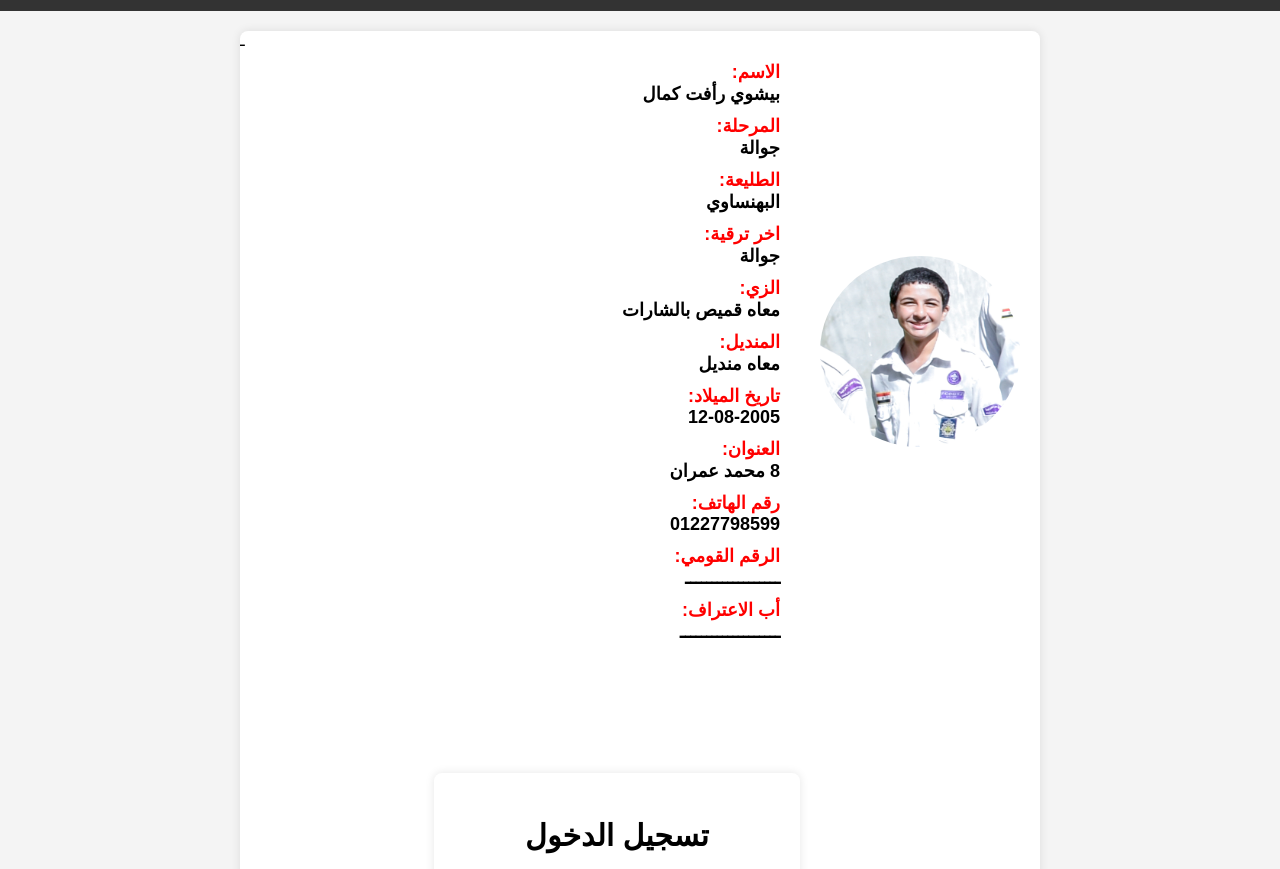
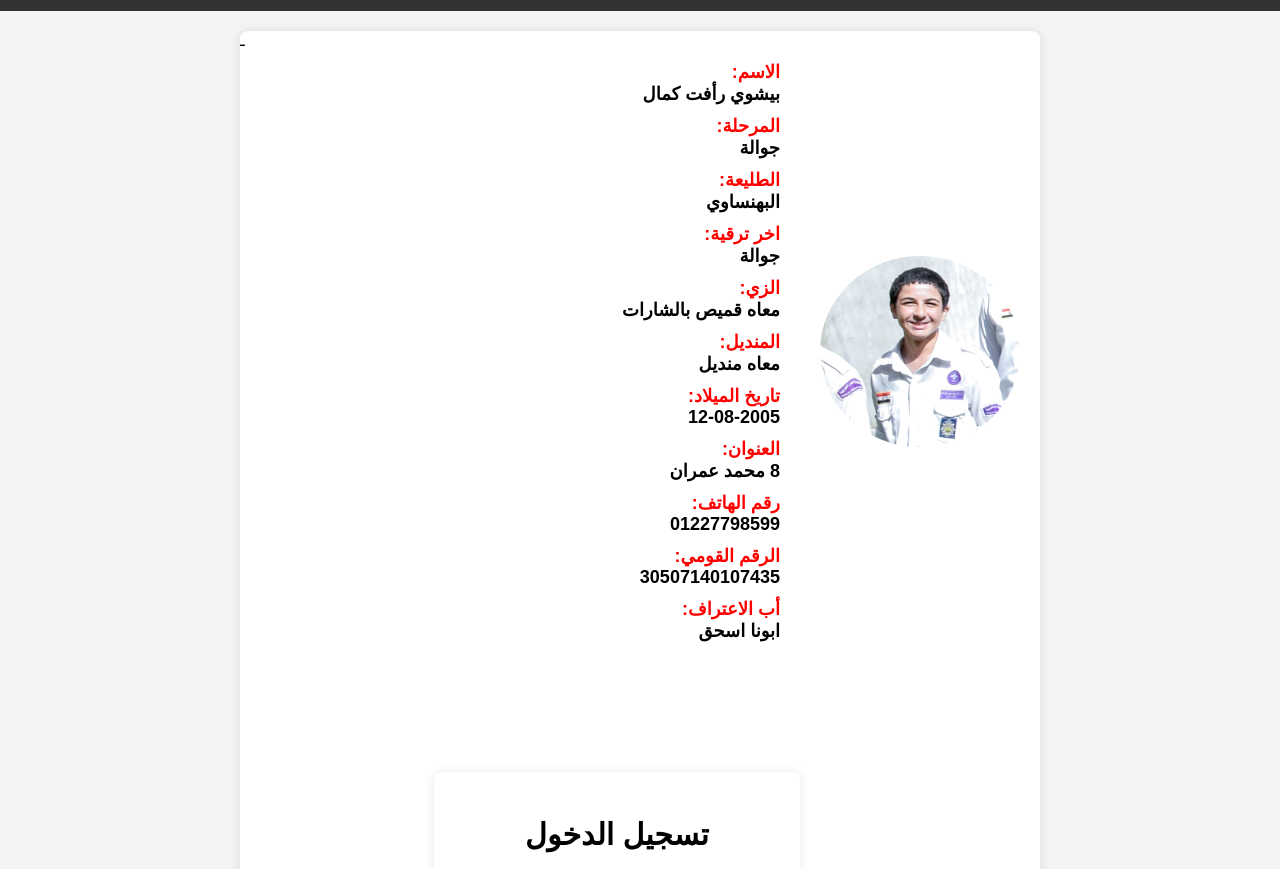
Before and after one commit to A-A-S-IT-Dev/Beshoi-Raffat-profile2024-2025, a plain HTML site: page index.html in a window 1280 px wide. Shown: the part 193-1062 px from the top of the page. Drawn offline with Linux system fonts and the light colour scheme.

Commit message:
index.html

```diff
--- a/index.html
+++ b/index.html
@@ -27,8 +27,8 @@
             <p><strong>تاريخ الميلاد:</strong>12-08-2005</p>
             <p><strong>العنوان:</strong>8 محمد عمران</p>
             <p><strong>رقم الهاتف:</strong>01227798599</p>
-            <p><strong>الرقم القومي:</strong>ــــــــــــــــــ</p>
-            <p><strong>أب الاعتراف:</strong>ـــــــــــــــــــ</p>
+            <p><strong>الرقم القومي:</strong>30507140107435</p>
+            <p><strong>أب الاعتراف:</strong>ابونا اسحق </p>
         </div>ـ
         <section>
             <div class="login-container">
```
